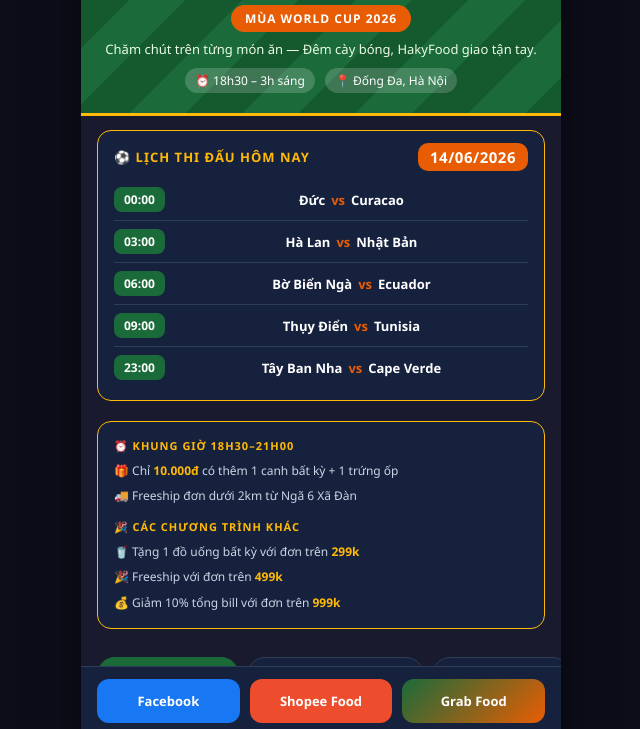
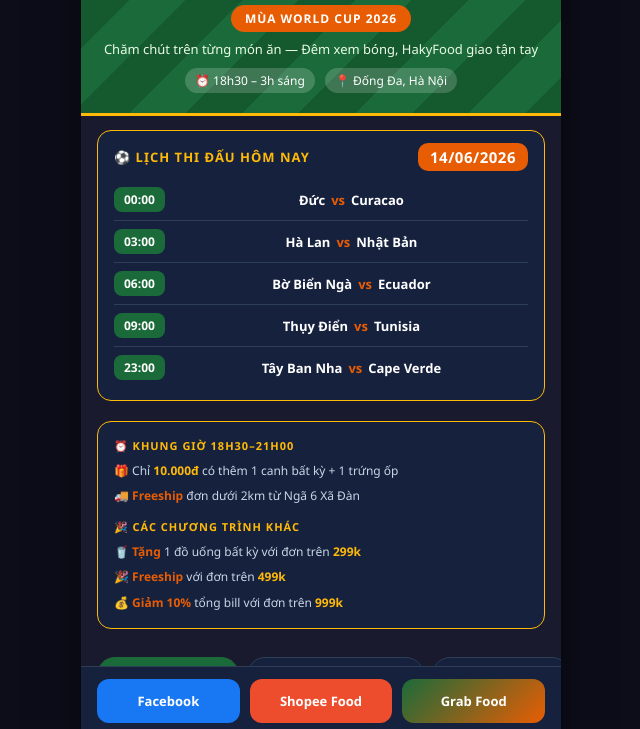
Before and after one commit to HakyFood/hakyfood-landing, a plain HTML site: page index.html in a window 1280 px wide. Shown: the part 65-794 px from the top of the page, without its empty margins (319-959 px from the left). Drawn offline with Linux system fonts and the light colour scheme.

Commit message:
Update index.html

```diff
--- a/index.html
+++ b/index.html
@@ -136,6 +136,7 @@
   .promo b { color:#ffba08; }
   .promo div { margin-top:4px; }
   .promo div:first-child { margin-top:0; }
+  .promo .hl { color:#e85d04; font-weight:800; }
 
   /* FLOATING CTA */
   .floating-cta {
@@ -158,7 +159,7 @@
   <div class="hero">
     <div class="logo">⚽ HAKYFOOD</div>
     <div class="wc-banner">Mùa World Cup 2026</div>
-    <div class="tagline">Chăm chút trên từng món ăn — Đêm cày bóng, HakyFood giao tận tay.</div>
+    <div class="tagline">Chăm chút trên từng món ăn — Đêm xem bóng, HakyFood giao tận tay</div>
     <div class="info">
       <span>⏰ 18h30 – 3h sáng</span>
       <span>📍 Đống Đa, Hà Nội</span>
@@ -173,11 +174,11 @@
   <div class="promo">
     <div style="font-weight:800;color:#ffba08;text-transform:uppercase;font-size:11px;letter-spacing:1px;">⏰ Khung giờ 18h30–21h00</div>
     <div>🎁 Chỉ <b>10.000đ</b> có thêm 1 canh bất kỳ + 1 trứng ốp</div>
-    <div>🚚 Freeship đơn dưới 2km từ Ngã 6 Xã Đàn</div>
+    <div>🚚 <span class="hl">Freeship</span> đơn dưới 2km từ Ngã 6 Xã Đàn</div>
     <div style="font-weight:800;color:#ffba08;text-transform:uppercase;font-size:11px;letter-spacing:1px;margin-top:10px;">🎉 Các chương trình khác</div>
-    <div>🥤 Tặng 1 đồ uống bất kỳ với đơn trên <b>299k</b></div>
-    <div>🎉 Freeship với đơn trên <b>499k</b></div>
-    <div>💰 Giảm 10% tổng bill với đơn trên <b>999k</b></div>
+    <div>🥤 <span class="hl">Tặng</span> 1 đồ uống bất kỳ với đơn trên <b>299k</b></div>
+    <div>🎉 <span class="hl">Freeship</span> với đơn trên <b>499k</b></div>
+    <div>💰 <span class="hl">Giảm 10%</span> tổng bill với đơn trên <b>999k</b></div>
   </div>
 
   <nav class="nav-pills" id="navPills"></nav>
```
